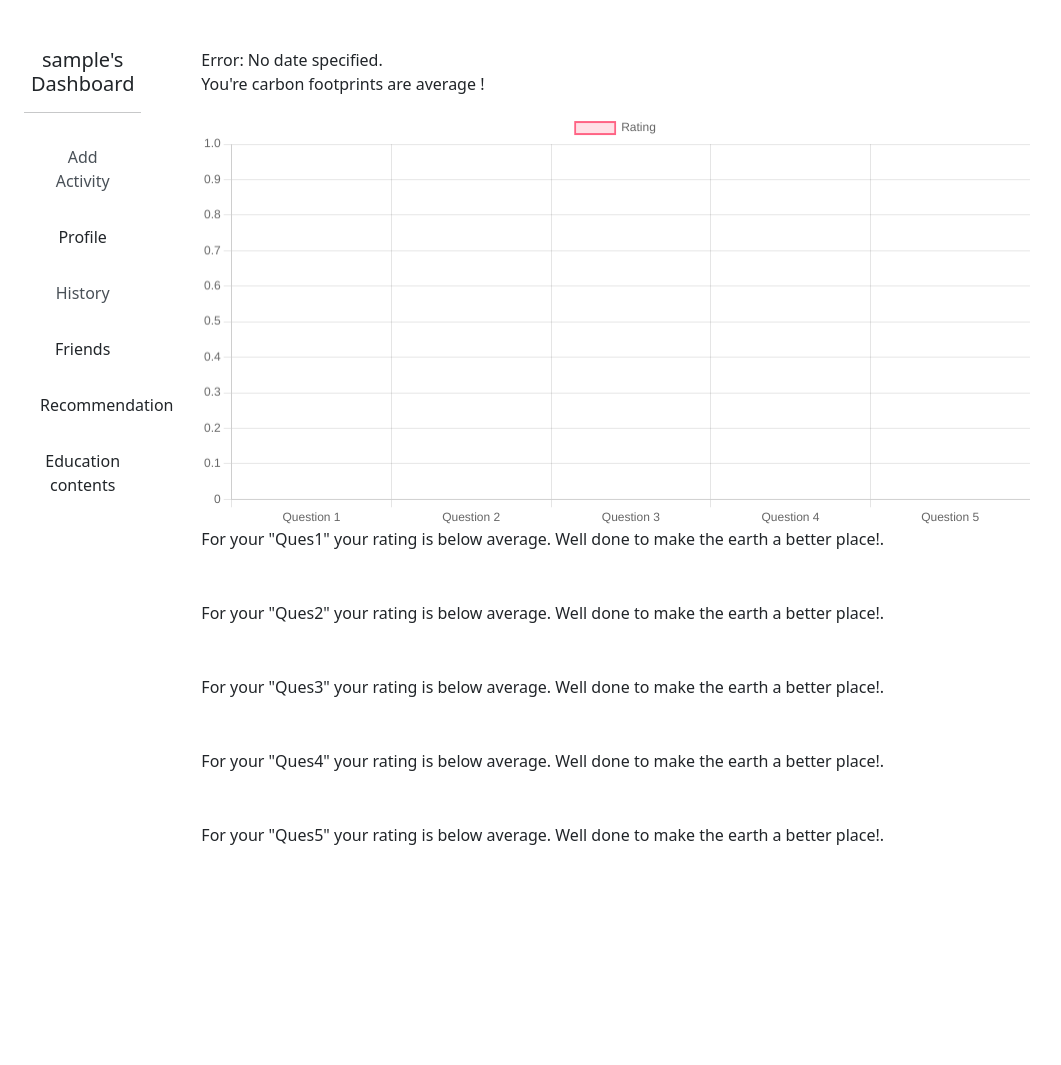
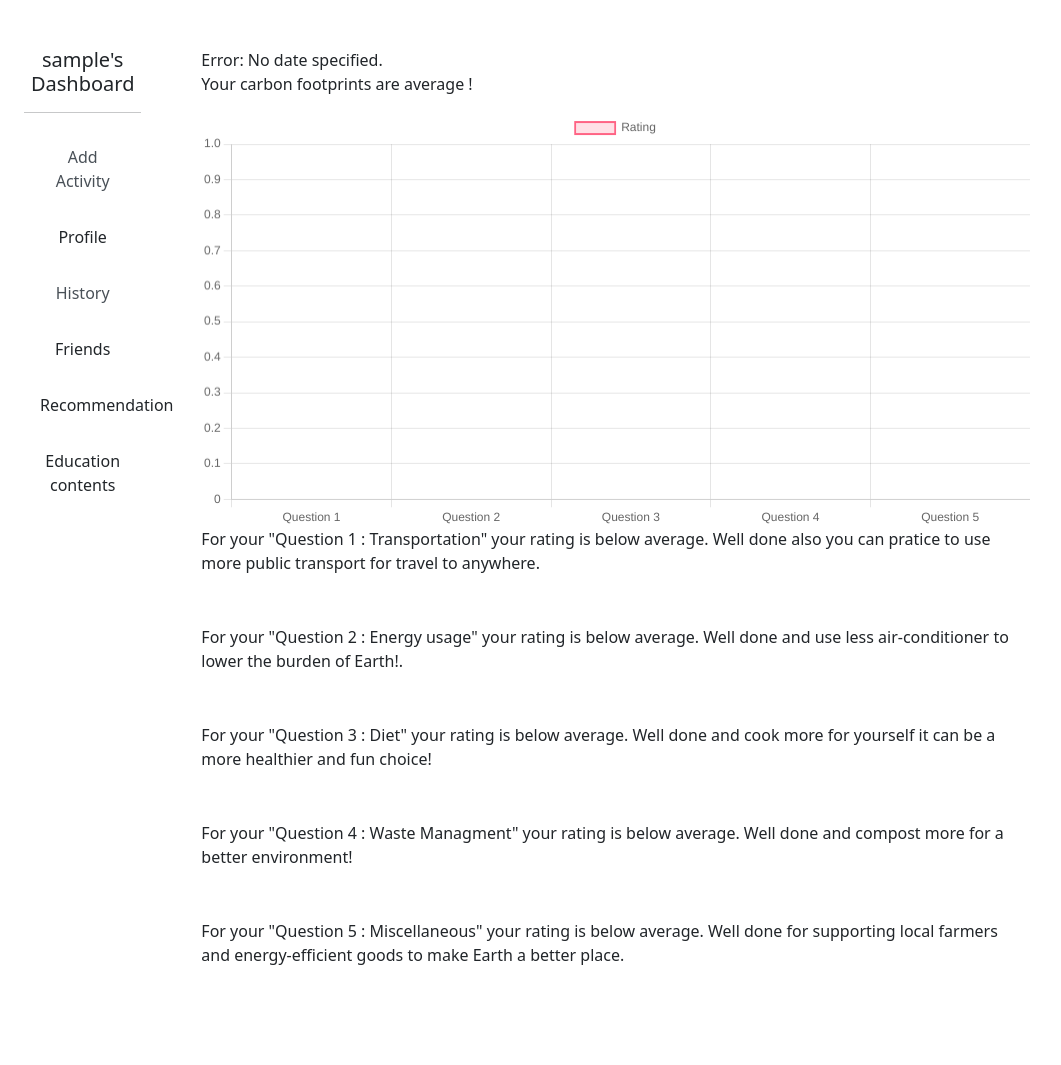
Before and after one commit to LDA526/BIT216-EcoCarbon, a PHP site: page /displayhistorydata.php in a window 1280 px wide. Shown: the part 86-1151 px from the top of the page, without its empty margins (24-1085 px from the left). Before the commit the page ends 931 px from the top, so only its background shows below. Run offline with PHP 8.4, Linux system fonts and the light colour scheme; the visitor is signed in with stand-in values (Sample User, id 1); data that the repository does not hold is empty.

Commit message:
I just transfer the function and edit a bit
I just bring the functions to dynamic dashboard as that's what I need. As for the displayhistorydata.php I just edit the recommendations only

```diff
--- a/displayhistorydata.php
+++ b/displayhistorydata.php
@@ -122,9 +122,9 @@
 
     <!-- Display message based on total rating -->
     <?php if ($totalRating > 10): ?>
-                    <h2>You're carbon footprints are way too high !</h2>
+                    <h2>Your carbon footprints are way too high !</h2>
                 <?php else: ?>
-                    <p>You're carbon footprints are average !</p>
+                    <p>Your carbon footprints are average !</p>
                 <?php endif; ?>
 
      <!-- Display Bar chart -->
@@ -133,38 +133,38 @@
                 </div>
 
     <!-- Message for rating1 -->
-    <?php if ($carbonData[0]['rating1'] < 2): ?>
-        <div class="message">For your "Ques1" your rating is below average. Well done to make the earth a better place!.</div>
-    <?php elseif ($carbonData[0]['rating1'] > 3): ?>
-        <div class="message">For your "Ques1" your rating is above average. You should cut it down a bit!</div>
+    <?php if ($carbonData[0]['rating1'] <= 2): ?>
+        <div class="message">For your "Question 1 : Transportation" your rating is below average. Well done also you can pratice to use more public transport for travel to anywhere.</div>
+    <?php elseif ($carbonData[0]['rating1'] >= 3): ?>
+        <div class="message">For your "Question 1 : Transportation" your rating is above average. You should take public transport for travel purpose! In order to decrease your carboon footprints.</div>
     <?php endif; ?>
 
     <!-- Message for rating2 -->
-    <?php if ($carbonData[0]['rating2'] < 2): ?>
-        <div class="message">For your "Ques2" your rating is below average. Well done to make the earth a better place!.</div>
-    <?php elseif ($carbonData[0]['rating2'] > 3): ?>
-        <div class="message">For your "Ques2" your rating is above average. You should cut it down a bit!</div>
+    <?php if ($carbonData[0]['rating2'] <= 2): ?>
+        <div class="message">For your "Question 2 : Energy usage" your rating is below average. Well done and use less air-conditioner to lower the burden of Earth!.</div>
+    <?php elseif ($carbonData[0]['rating2'] >= 3): ?>
+        <div class="message">For your "Question 2 : Energy usage" your rating is above average. Instead of air-conditioner you can use fan or going to a public space that already had air-conditioner opened.</div>
     <?php endif; ?>
 
 <!-- Message for rating3 -->
-<?php if ($carbonData[0]['rating3'] < 2): ?>
-        <div class="message">For your "Ques3" your rating is below average. Well done to make the earth a better place!.</div>
-    <?php elseif ($carbonData[0]['rating3'] > 3): ?>
-        <div class="message">For your "Ques3" your rating is above average. You should cut it down a bit!</div>
+<?php if ($carbonData[0]['rating3'] <= 2): ?>
+        <div class="message">For your "Question 3 : Diet" your rating is below average. Well done and cook more for yourself it can be a more healthier and fun choice!</div>
+    <?php elseif ($carbonData[0]['rating3'] >= 3): ?>
+        <div class="message">For your "Question 3 : Diet" your rating is above average. You can try to look up for cooking videos on YouTube and cook for yourself to decrease your carbon footprints.</div>
     <?php endif; ?>
 
 <!-- Message for rating4 -->
-<?php if ($carbonData[0]['rating4'] < 2): ?>
-        <div class="message">For your "Ques4" your rating is below average. Well done to make the earth a better place!.</div>
-    <?php elseif ($carbonData[0]['rating4'] > 3): ?>
-        <div class="message">For your "Ques4" your rating is above average. You should cut it down a bit!</div>
+<?php if ($carbonData[0]['rating4'] <= 2): ?>
+        <div class="message">For your "Question 4 : Waste Managment" your rating is below average. Well done and compost more for a better environment!</div>
+    <?php elseif ($carbonData[0]['rating4'] >= 3): ?>
+        <div class="message">For your "Question 4 : Waste Managment" your rating is above average. You can try to order or cook lesser food to decrease food waste in your household!</div>
     <?php endif; ?>
 
 <!-- Message for rating5 -->
-<?php if ($carbonData[0]['rating5'] < 2): ?>
-        <div class="message">For your "Ques5" your rating is below average. Well done to make the earth a better place!.</div>
-    <?php elseif ($carbonData[0]['rating5'] > 3): ?>
-        <div class="message">For your "Ques5" your rating is above average. You should cut it down a bit!</div>
+<?php if ($carbonData[0]['rating5'] <= 2): ?>
+        <div class="message">For your "Question 5 : Miscellaneous" your rating is below average. Well done for supporting local farmers and energy-efficient goods to make Earth a better place.</div>
+    <?php elseif ($carbonData[0]['rating5'] >= 3): ?>
+        <div class="message">For your "Question 5 : Miscellaneous" your rating is above average. You can try out fresh local produce by local farmers and purchase energy-efficient goods!</div>
     <?php endif; ?>
 
     <style>
```
Also changed, not shown: dashboard.php (+100 -18 lines).
